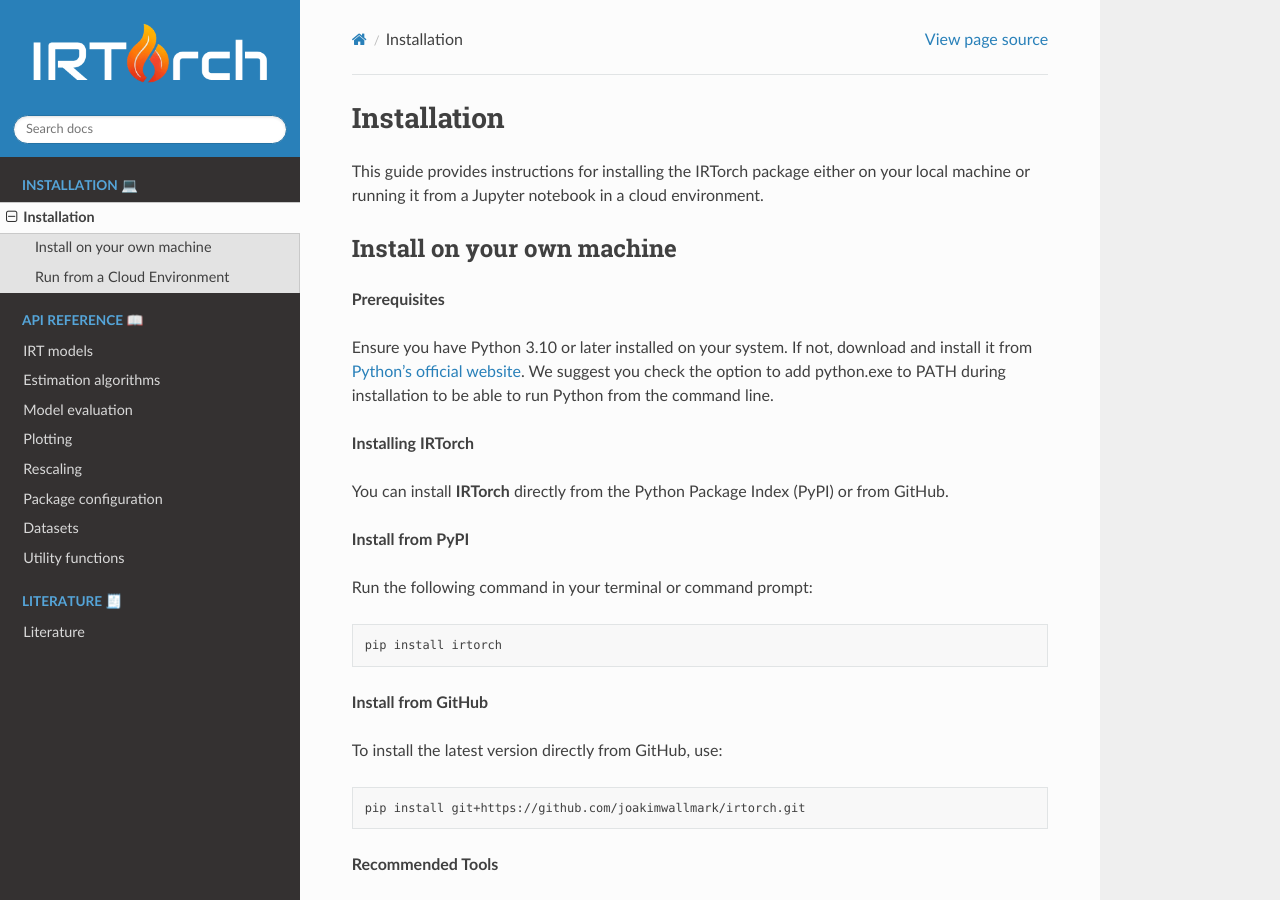
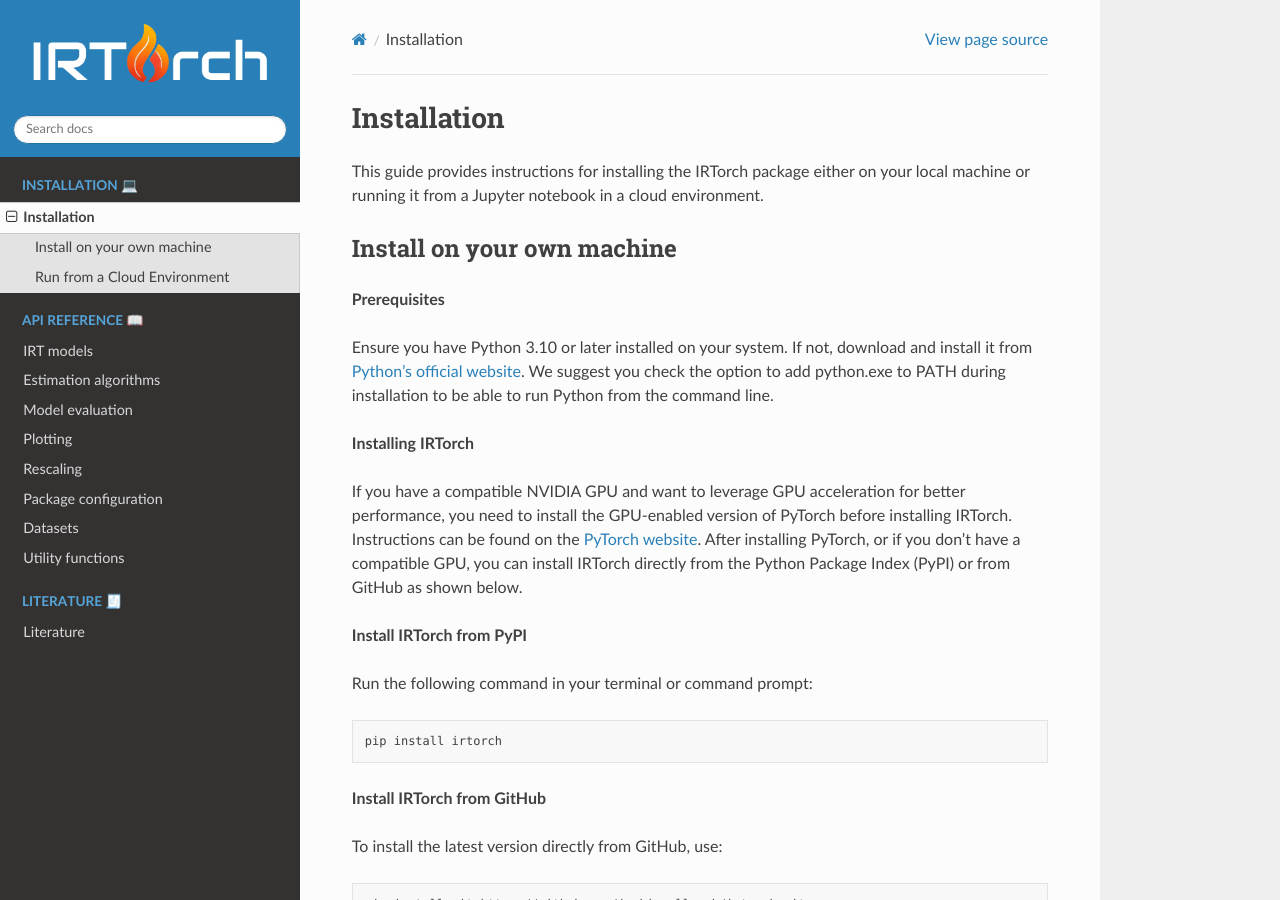
Before and after one commit to joakimwallmark/irtorch, a Sphinx documentation site: the page built from docs/source/installation.rst, in a window 1280 px wide and 900 px high. Built offline with Sphinx 7.4.7 and the Read the Docs theme 3.1.0, drawn with Linux system fonts in a browser that asks for light colours; pages that are not in the unit, such as notebooks, are missing from menus.

Commit message:
Updated version and added GPU installation instructions

```diff
--- a/docs/source/conf.py
+++ b/docs/source/conf.py
@@ -9,7 +9,7 @@
 project = "IRTorch"
 copyright = "2024, Joakim Wallmark"
 author = "Joakim Wallmark"
-release = "0.4.0"
+release = "0.4.1"
 
 # -- General configuration ---------------------------------------------------
 # https://www.sphinx-doc.org/en/master/usage/configuration.html#general-configuration
--- a/docs/source/installation.rst
+++ b/docs/source/installation.rst
@@ -11,9 +11,10 @@
 
 **Installing IRTorch**
 
-You can install **IRTorch** directly from the Python Package Index (PyPI) or from GitHub.
+If you have a compatible NVIDIA GPU and want to leverage GPU acceleration for better performance, you need to install the GPU-enabled version of PyTorch before installing IRTorch. Instructions can be found on the `PyTorch website <https://pytorch.org/get-started/locally/>`__. After installing PyTorch, or if you don't have a compatible GPU, you can
+install IRTorch directly from the Python Package Index (PyPI) or from GitHub as shown below.
 
-**Install from PyPI**
+**Install IRTorch from PyPI**
 
 Run the following command in your terminal or command prompt:
 
@@ -21,7 +22,7 @@
 
     pip install irtorch
 
-**Install from GitHub**
+**Install IRTorch from GitHub**
 
 To install the latest version directly from GitHub, use:
 
--- a/irtorch/__init__.py
+++ b/irtorch/__init__.py
@@ -5,7 +5,7 @@
 from .config import *
 from .utils import *
 
-__version__ = "0.4.0"
+__version__ = "0.4.1"
 
 logging.basicConfig(level=logging.INFO,
                     format="%(levelname)s: %(message)s",
--- a/setup.py
+++ b/setup.py
@@ -5,7 +5,7 @@
 
 setup(
     name="irtorch",
-    version="0.4.0",
+    version="0.4.1",
     description="IRTorch: An item response theory package for python.",
     long_description=long_description,
     long_description_content_type="text/markdown",
```
